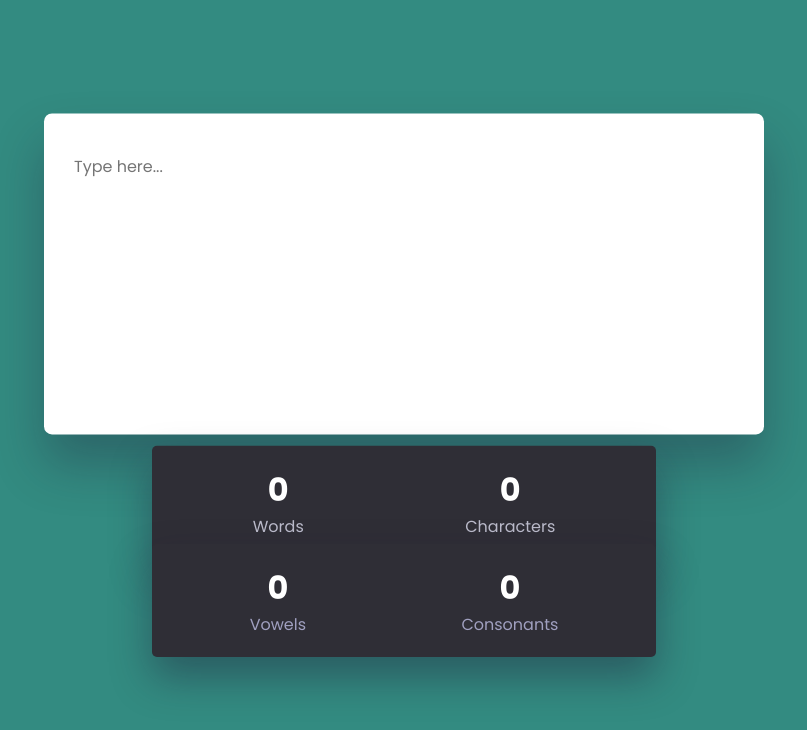
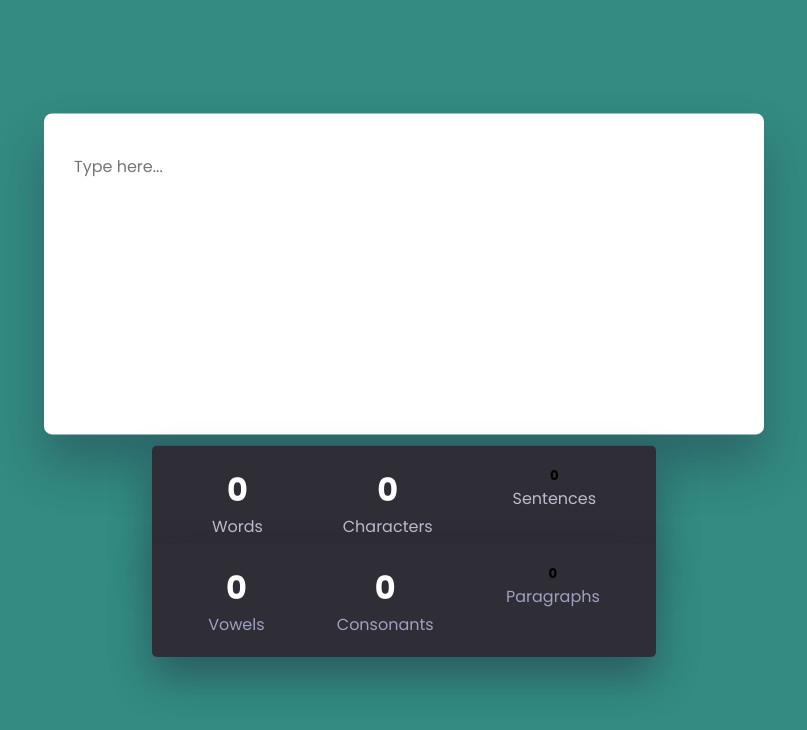
Before and after one commit to Dishant145/text-input-counter, a plain HTML site: page index.html in a window 1280 px wide. Shown: the whole page, without its empty margins (236-1043 px from the left). Drawn offline with Linux system fonts and the light colour scheme.

Commit message:
Update index.html

```diff
--- a/index.html
+++ b/index.html
@@ -29,6 +29,10 @@
           <h5 id="charac-count">0</h5>
           <p>Characters</p>
         </div>
+        <div>
+          <h5 id="sentence-count">0</h5>
+          <p>Sentences</p>
+        </div>
       </div>
       <div class=count2>
         <div>
@@ -39,6 +43,13 @@
           <h5 id="cons-count">0</h5>
           <p>Consonants</p>
         </div>
+        <div>
+          <h5 id="para-count">0</h5>
+          <p>Paragraphs</p>
+        </div>
+      </div>
+
+
       </div>
     </div>
     <!-- Script -->
```
